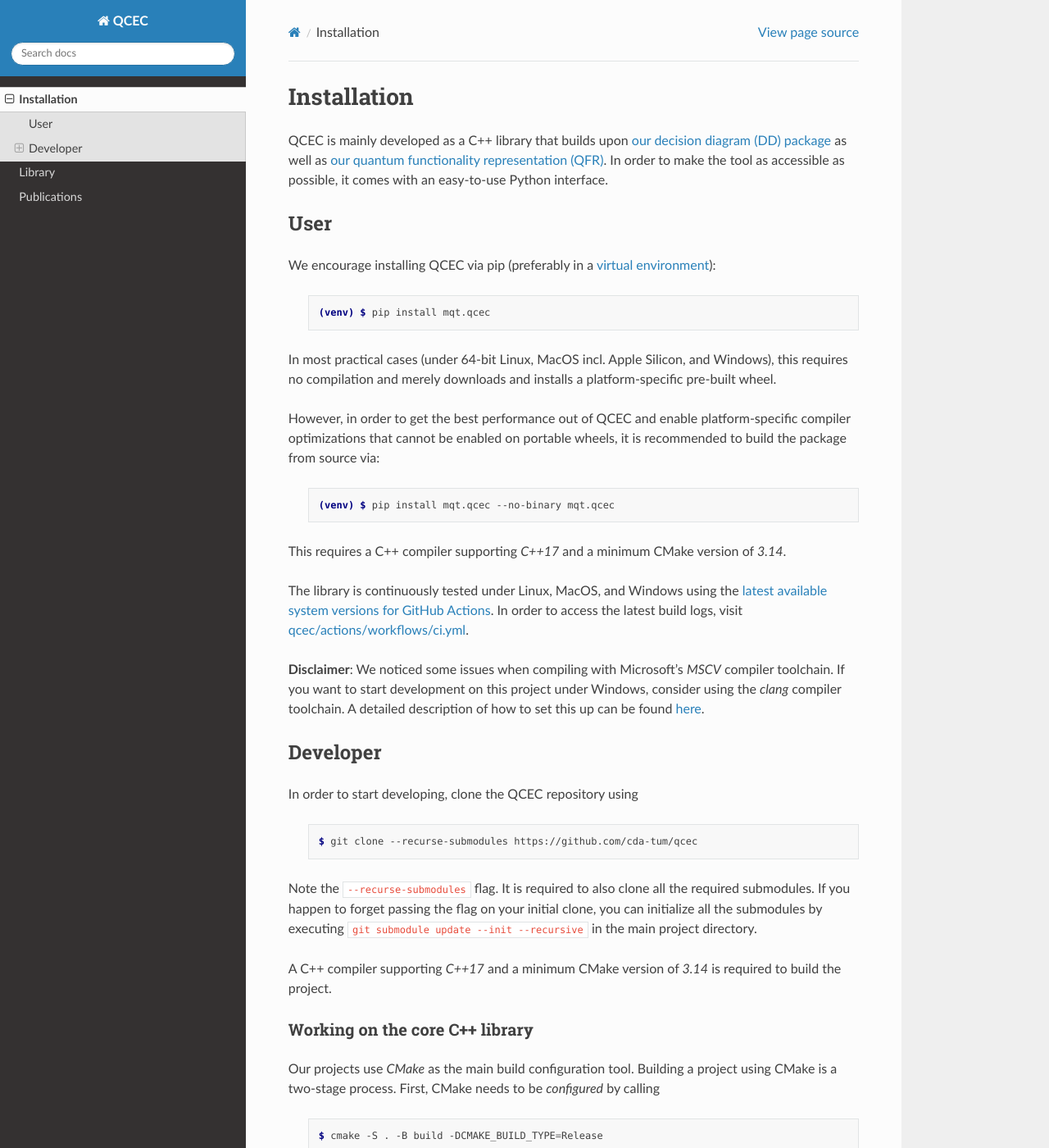
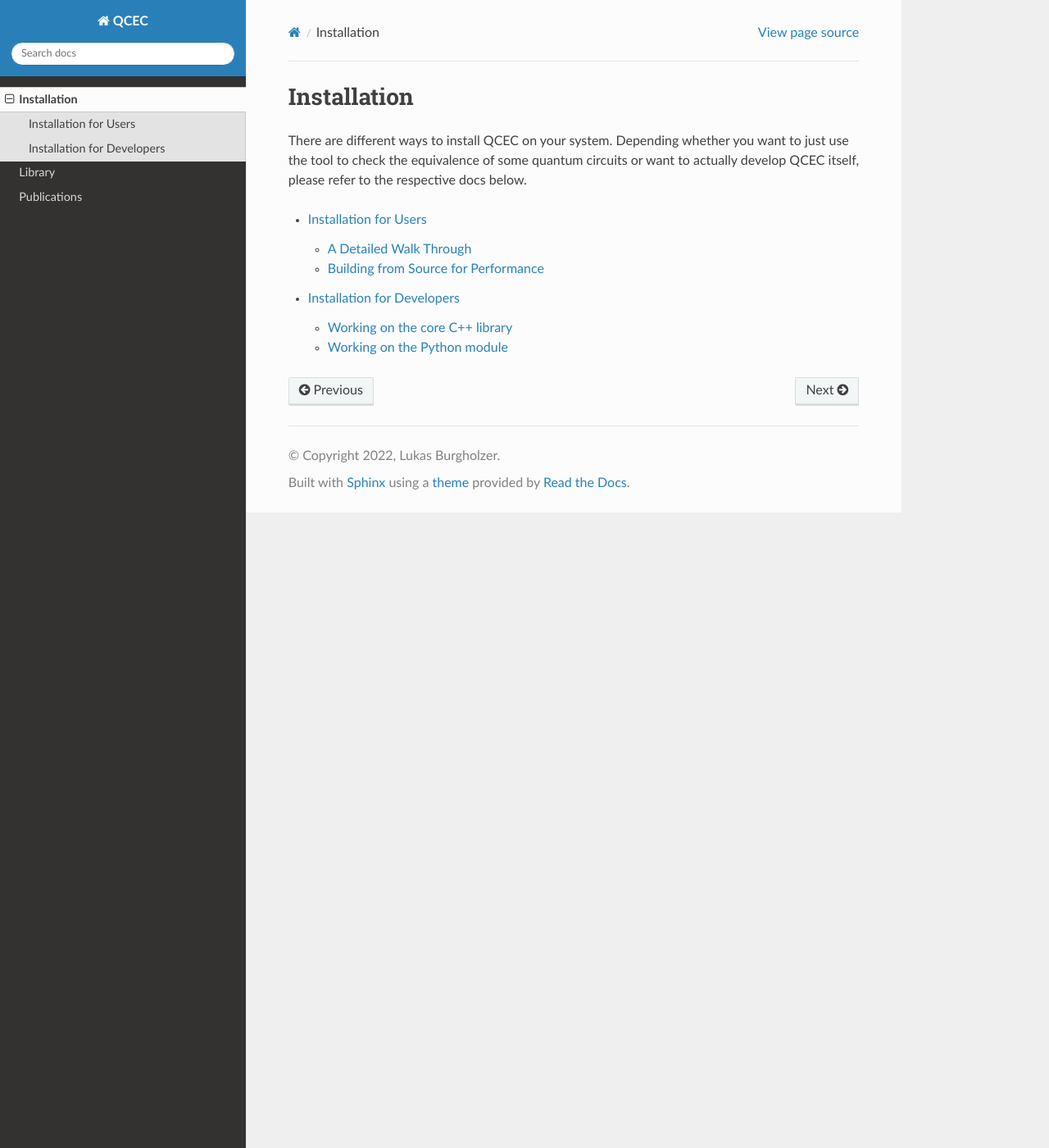
Before and after one commit to cda-tum/mqt-qcec, a Sphinx documentation site: the page built from docs/source/Installation.rst, in a window 1280 px wide and 1400 px high. Shown: the whole window at 82% size. Built offline with Sphinx 7.4.7 and the Read the Docs theme 2.0.0, drawn with Linux system fonts in a browser that asks for light colours; some of the changed text lies outside the part shown.

Commit message:
📝 improve installation documentation
Signed-off-by: Lukas Burgholzer <lukas.burgholzer@jku.at>

```diff
--- a/docs/source/Installation.rst
+++ b/docs/source/Installation.rst
@@ -1,83 +1,11 @@
 Installation
 ============
 
-QCEC is mainly developed as a C++ library that builds upon `our decision diagram (DD) package <https://github.com/cda-tum/dd_package.git>`_ as well as `our quantum functionality representation (QFR) <https://github.com/cda-tum/qfr.git>`_.
-In order to make the tool as accessible as possible, it comes with an easy-to-use Python interface.
+There are different ways to install QCEC on your system.
+Depending whether you want to just use the tool to check the equivalence of some quantum circuits or want to actually develop QCEC itself, please refer to the respective docs below.
 
-User
-####
+.. toctree::
+   :maxdepth: 2
 
-We encourage installing QCEC via pip (preferably in a `virtual environment <https://docs.python.org/3/library/venv.html>`_):
-
-    .. code-block:: console
-
-        (venv) $ pip install mqt.qcec
-
-In most practical cases (under 64-bit Linux, MacOS incl. Apple Silicon, and Windows), this requires no compilation and merely downloads and installs a platform-specific pre-built wheel.
-
-However, in order to get the best performance out of QCEC and enable platform-specific compiler optimizations that cannot be enabled on portable wheels, it is recommended to build the package from source via:
-
-    .. code-block:: console
-
-        (venv) $ pip install mqt.qcec --no-binary mqt.qcec
-
-This requires a C++ compiler supporting *C++17* and a minimum CMake version of *3.14*.
-
-The library is continuously tested under Linux, MacOS, and Windows using the `latest available system versions for GitHub Actions <https://github.com/actions/virtual-environments>`_.
-In order to access the latest build logs, visit `qcec/actions/workflows/ci.yml <https://github.com/cda-tum/qcec/actions/workflows/ci.yml>`_.
-
-**Disclaimer**: We noticed some issues when compiling with Microsoft's *MSCV* compiler toolchain. If you want to start development on this project under Windows, consider using the *clang* compiler toolchain. A detailed description of how to set this up can be found `here <https://docs.microsoft.com/en-us/cpp/build/clang-support-msbuild?view=msvc-160>`_.
-
-Developer
-#########
-
-In order to start developing, clone the QCEC repository using
-
-    .. code-block:: console
-
-        $ git clone --recurse-submodules https://github.com/cda-tum/qcec
-
-Note the :code:`--recurse-submodules` flag. It is required to also clone all the required submodules. If you happen to forget passing the flag on your initial clone, you can initialize all the submodules by executing :code:`git submodule update --init --recursive` in the main project directory.
-
-A C++ compiler supporting *C++17* and a minimum CMake version of *3.14* is required to build the project.
-
-Working on the core C++ library
----------------------------------
-
-Our projects use *CMake* as the main build configuration tool. Building a project using CMake is a two-stage process. First, CMake needs to be *configured* by calling
-
-    .. code-block:: console
-
-        $ cmake -S . -B build -DCMAKE_BUILD_TYPE=Release
-
-This tells CMake to search the current directory :code:`.` (passed via :code:`-S`) for a :code:`CMakeLists.txt` file and process it into a directory :code:`build` (passed via :code:`-B`).
-The flag :code:`-DCMAKE_BUILD_TYPE=Release` tells CMake to configure a *Release* build (as opposed to, e.g., a *Debug* build).
-
-After configuring with CMake, the project can be built by calling
-
-    .. code-block:: console
-
-        $ cmake --build build --config Release
-
-This tries to build the project in the :code:`build` directory (passed via :code:`--build`).
-Some operating systems and developer environments explicitly require a configuration to be set, which is why the :code:`--config` flag is also passed to the build command. The flag :code:`--parallel <NUMBER_OF_THREADS>` may be added to trigger a parallel build.
-
-Building the project this way generates
-
-- the main library :code:`libqcec.a` (Unix) / :code:`qcec.lib` (Windows) in the :code:`build/src` directory
-- a test executable :code:`qcec_test` containing unit tests in the :code:`build/test` directory (this requires passing :code:`-DBUILD_QCEC_TESTS=ON` to CMake during configuration)
-- the Python bindings library :code:`pyqcec.<...>` in the :code:`build/mqt/qcec` directory (this requires passing :code:`-DBINDINGS=ON` to CMake during configuration)
-
-Working on the Python module
-----------------------------
-
-The :code:`mqt.qcec` Python module can be conveniently built locally by calling
-
-    .. code-block:: console
-
-        (venv) $ pip install --editable .
-
-The :code:`--editable` flag ensures that changes in the Python code are instantly available without re-running the command.
-
-`Pybind11 <https://pybind11.readthedocs.io/>`_ is used for providing bindings of the C++ core library to Python (see `bindings.cpp <https://github.com/cda-tum/qcec/tree/master/mqt/qcec/bindings.cpp>`_).
-If parts of the C++ code have been changed, the above command has to be run again to make the changes visible in Python.
+   install/Users
+   install/Developers
```
Also changed, not shown: docs/source/install/Developers.rst (added, +55 -0 lines), docs/source/install/Users.rst (added, +95 -0 lines).
